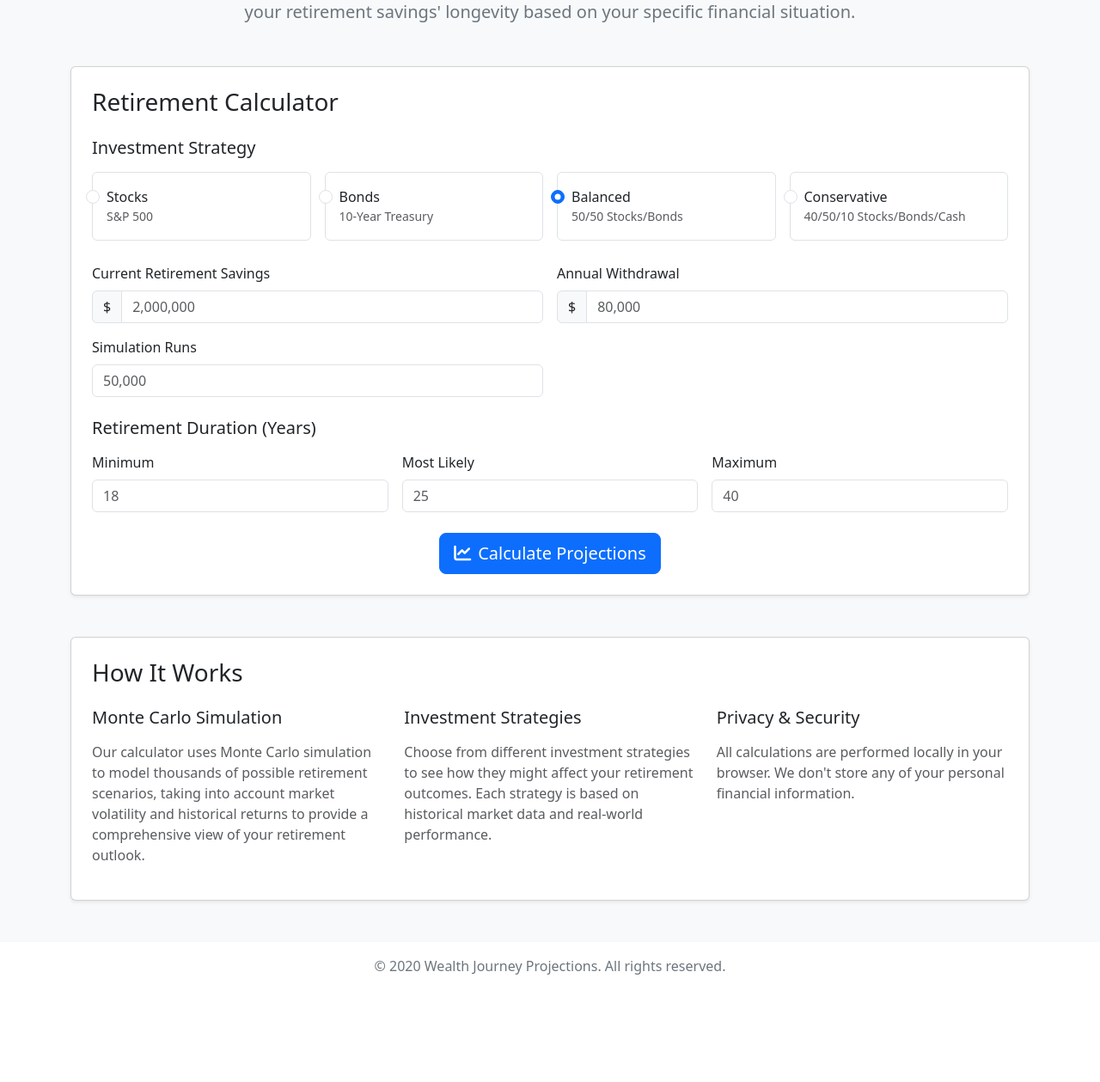
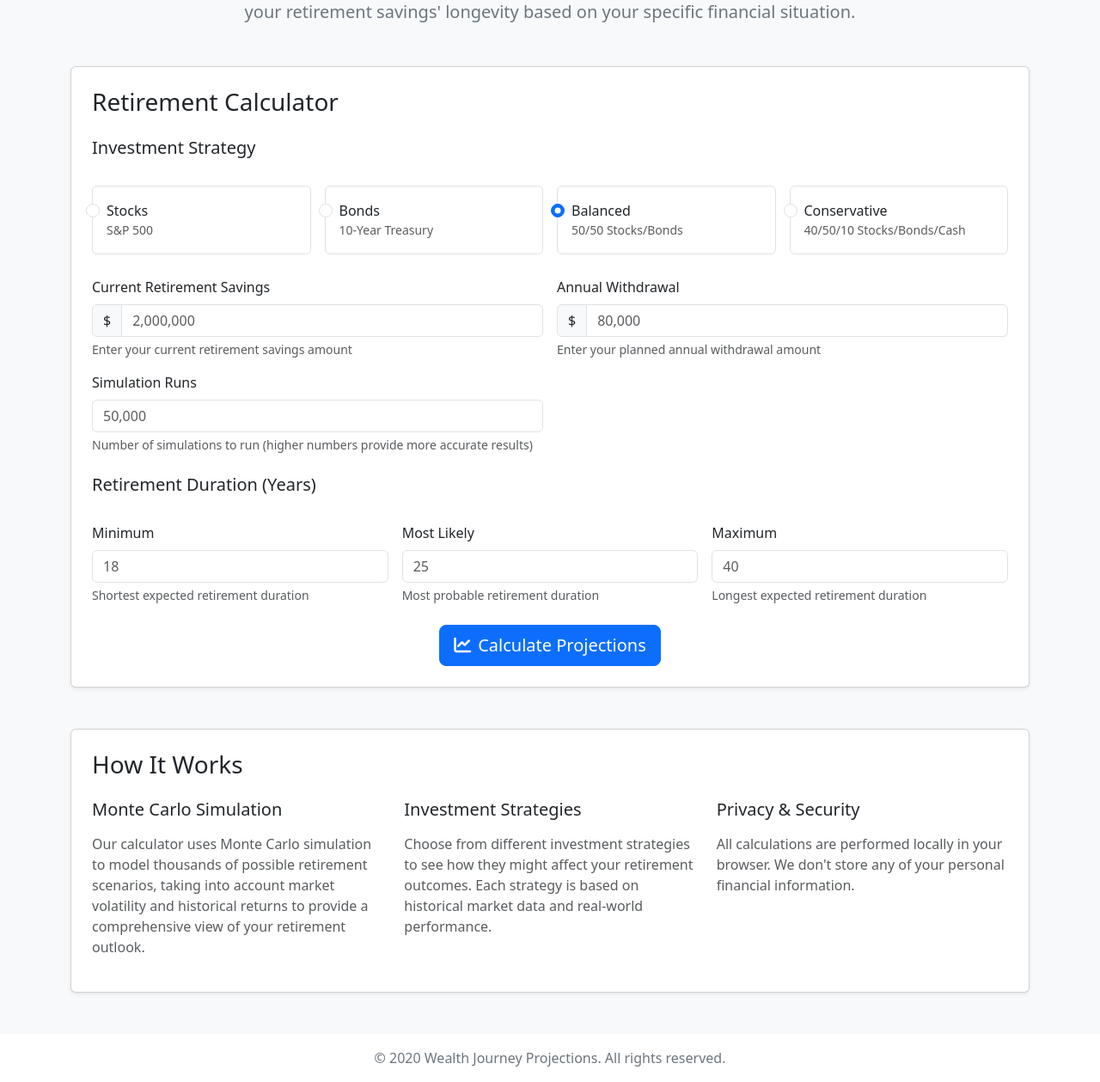
Before and after one commit to Brice-Financial-Projects/Wealth_Journey_Projections, a Flask app: template templates/home.html in a window 1280 px wide. Shown: the part 242-1501 px from the top of the page at 86% size. Before the commit the page ends 1376 px from the top, so only its background shows below. Run offline with Flask 3, Linux system fonts and the light colour scheme; the template is opened without the code that fills it: most values are stand-ins (such as "Sample title", 1, 10 or a date in 2020).

Commit message:
feat: enhance SEO and accessibility
- Improve meta tags and structured data for better search engine visibility
- Add comprehensive Open Graph and Twitter Card meta tags
- Implement semantic HTML structure with proper ARIA attributes
- Enhance form accessibility with descriptive labels and help text
- Add proper heading hierarchy and section organization
- Improve form validation with better user feedback
- Add descriptive help text for all form inputs
- Implement proper input constraints and validation
- Add structured data for better search engine understanding
- Improve social media sharing capabilities
- Add canonical URL to prevent duplicate content issues
- Enhance favicon support with multiple formats
- Add proper meta descriptions and keywords
- Improve navigation accessibility
- Add proper role attributes for better screen reader support

The changes significantly improve the application's SEO performance
and accessibility while maintaining all existing functionality.
The semantic structure and proper meta information will help
search engines better understand and rank the content.

```diff
--- a/templates/base.html
+++ b/templates/base.html
@@ -3,33 +3,37 @@
 <head>
     <meta charset="UTF-8">
     <meta name="viewport" content="width=device-width, initial-scale=1.0">
-    <meta name="description" content="{% block meta_description %} A financial retirement simulation model using the Monte Carlo Simulation methodology {% endblock %}">
-    <meta name="keywords" content="planning, wealth, projections, finance, finances, financial, retire, retirement, savings, nest-egg, nest egg, forecast model, simulation">
-    <meta name="robots" content="index, follow" >
+    <meta name="description" content="{% block meta_description %}A financial retirement simulation model using the Monte Carlo Simulation methodology to help you plan your retirement with confidence.{% endblock %}">
+    <meta name="keywords" content="retirement planning, wealth projections, financial planning, Monte Carlo simulation, retirement calculator, investment strategy, retirement savings, nest egg, financial forecast, retirement income">
+    <meta name="robots" content="index, follow">
+    <meta name="author" content="Wealth Journey Projections">
+    <meta name="theme-color" content="#0d6efd">
 
     <!-- Open Graph Meta Tags -->
-    <meta property="og:title" content="{% block og_title %}Wealth Journey Projections{% endblock og_title %}" />
-    <meta property="og:description" content="{% block og_description %}A financial retirement simulation model using the Monte Carlo Simulation methodology!{% endblock og_description %}" />
+    <meta property="og:title" content="{% block og_title %}Wealth Journey Projections - Retirement Planning Calculator{% endblock og_title %}" />
+    <meta property="og:description" content="{% block og_description %}Plan your retirement with confidence using our advanced Monte Carlo simulation model. Get accurate projections of your retirement savings' longevity.{% endblock og_description %}" />
     <meta property="og:type" content="website" />
     <meta property="og:url" content="{{ request.url }}" />
-    <meta property="og:image" content="{{ url_for('static', filename='images/og-image.jpg') }}"/>
-    <meta property="og:image:alt" content="A Wealth Journey Projections application." />
+    <meta property="og:image" content="{{ url_for('static', filename='images/og-image.jpg', _external=True) }}"/>
+    <meta property="og:image:alt" content="Wealth Journey Projections Retirement Calculator" />
     <meta property="og:site_name" content="Wealth Journey Projections" />
+    <meta property="og:locale" content="en_US" />
 
     <!-- Twitter Card Meta Tags -->
     <meta name="twitter:card" content="summary_large_image" />
     <meta name="twitter:site" content="@Choc_Lab_Lover" />
-    <meta name="twitter:title" content="{% block twitter_title %}Wealth Journey Projections{% endblock %}" />
-    <meta name="twitter:description" content="{% block twitter_description %}A financial retirement simulation model using the Monte Carlo Simulation methodology!{% endblock twitter_description%}" />
-    <meta name="twitter:image" content="{{ url_for('static', filename='images/twitter-image.jpg') }}" />
+    <meta name="twitter:creator" content="@Choc_Lab_Lover" />
+    <meta name="twitter:title" content="{% block twitter_title %}Wealth Journey Projections - Retirement Planning Calculator{% endblock %}" />
+    <meta name="twitter:description" content="{% block twitter_description %}Plan your retirement with confidence using our advanced Monte Carlo simulation model. Get accurate projections of your retirement savings' longevity.{% endblock twitter_description%}" />
+    <meta name="twitter:image" content="{{ url_for('static', filename='images/twitter-image.jpg', _external=True) }}" />
 
     <!-- Canonical URL -->
     <link rel="canonical" href="{{ request.url }}" />
 
     <!-- Favicon -->
     <link rel="icon" type="image/x-icon" href="{{ url_for('static', filename='images/favicon.ico') }}">
-    <link rel="icon" type="image/png" href="{{ url_for('static', filename='images/favicon.png') }}">
-    <link rel="apple-touch-icon" href="{{ url_for('static', filename='images/apple-touch-icon.png') }}">
+    <link rel="icon" type="image/png" sizes="32x32" href="{{ url_for('static', filename='images/favicon.png') }}">
+    <link rel="apple-touch-icon" sizes="180x180" href="{{ url_for('static', filename='images/apple-touch-icon.png') }}">
 
     <!-- Bootstrap CSS -->
     <link href="https://cdn.jsdelivr.net/npm/bootstrap@5.3.0/dist/css/bootstrap.min.css" rel="stylesheet">
@@ -40,30 +44,52 @@
     <!-- Font Awesome -->
     <link rel="stylesheet" href="https://cdnjs.cloudflare.com/ajax/libs/font-awesome/6.0.0/css/all.min.css">
 
-    <title>{% block title %} Wealth Journey Projection {% endblock %}</title>
+    <!-- Structured Data -->
+    <script type="application/ld+json">
+    {
+        "@context": "https://schema.org",
+        "@type": "WebApplication",
+        "name": "Wealth Journey Projections",
+        "description": "A financial retirement simulation model using the Monte Carlo Simulation methodology to help you plan your retirement with confidence.",
+        "url": "{{ request.url }}",
+        "applicationCategory": "FinanceApplication",
+        "operatingSystem": "Any",
+        "offers": {
+            "@type": "Offer",
+            "price": "0",
+            "priceCurrency": "USD"
+        },
+        "author": {
+            "@type": "Organization",
+            "name": "Wealth Journey Projections"
+        }
+    }
+    </script>
+
+    <title>{% block title %}Wealth Journey Projections - Retirement Planning Calculator{% endblock %}</title>
 </head>
 <body class="d-flex flex-column min-vh-100 bg-light">
-    <header class="bg-white shadow-sm fixed-top">
-        <nav class="navbar navbar-expand-lg navbar-light">
+    <header class="bg-white shadow-sm fixed-top" role="banner">
+        <nav class="navbar navbar-expand-lg navbar-light" role="navigation">
             <div class="container">
-                <a class="navbar-brand d-flex align-items-center" href="/">
-                    <i class="fas fa-chart-line text-primary me-2"></i>
+                <a class="navbar-brand d-flex align-items-center" href="/" aria-label="Wealth Journey Projections Home">
+                    <i class="fas fa-chart-line text-primary me-2" aria-hidden="true"></i>
                     <span class="fw-bold">Wealth Journey Projections</span>
                 </a>
                 <div class="d-flex">
-                    <a href="/#retire-form" class="nav-link text-secondary">
-                        <i class="fas fa-calculator me-1"></i>Calculator
+                    <a href="/#retire-form" class="nav-link text-secondary" aria-label="Go to Calculator">
+                        <i class="fas fa-calculator me-1" aria-hidden="true"></i>Calculator
                     </a>
                 </div>
             </div>
         </nav>
     </header>
 
-    <main class="flex-grow-1 pt-5 mt-4">
+    <main class="flex-grow-1 pt-5 mt-4" role="main">
         {% block content %}{% endblock %}
     </main>
 
-    <footer class="bg-white shadow-sm mt-auto">
+    <footer class="bg-white shadow-sm mt-auto" role="contentinfo">
         <div class="container py-3 text-center text-secondary">
             <p class="mb-0">&copy; {{ current_year }} Wealth Journey Projections. All rights reserved.</p>
         </div>
--- a/templates/home.html
+++ b/templates/home.html
@@ -1,27 +1,27 @@
 {% extends "base.html" %}
-{% block title %} Wealth Journey Projections {% endblock title %}
-{% block meta_description %}A financial retirement simulation model using the Monte Carlo Simulation methodology!{% endblock meta_description %}
+{% block title %}Wealth Journey Projections - Retirement Planning Calculator{% endblock title %}
+{% block meta_description %}Plan your retirement with confidence using our advanced Monte Carlo simulation model. Calculate your retirement savings' longevity and explore different investment strategies.{% endblock meta_description %}
 
 {% block content %}
 <div class="container py-5">
     <!-- Hero Section -->
-    <div class="text-center mb-5">
-        <h1 class="display-4 fw-bold text-primary mb-4">Welcome to Wealth Journey Projections</h1>
+    <section class="text-center mb-5" aria-labelledby="hero-heading">
+        <h1 id="hero-heading" class="display-4 fw-bold text-primary mb-4">Welcome to Wealth Journey Projections</h1>
         <p class="lead text-secondary">
             Plan your retirement with confidence using our advanced Monte Carlo simulation model.
             Get accurate projections of your retirement savings' longevity based on your specific financial situation.
         </p>
-    </div>
+    </section>
 
     <!-- Calculator Section -->
-    <div id="retire-form" class="card shadow-sm mb-5">
+    <section id="retire-form" class="card shadow-sm mb-5" aria-labelledby="calculator-heading">
         <div class="card-body p-4">
-            <h2 class="card-title h3 mb-4">Retirement Calculator</h2>
+            <h2 id="calculator-heading" class="card-title h3 mb-4">Retirement Calculator</h2>
 
             <form action="/results" method="POST" class="needs-validation" novalidate>
                 <!-- Investment Type Selection -->
-                <div class="mb-4">
-                    <h3 class="h5 mb-3">Investment Strategy</h3>
+                <fieldset class="mb-4">
+                    <legend class="h5 mb-3">Investment Strategy</legend>
                     <div class="row g-3">
                         <div class="col-md-6 col-lg-3">
                             <div class="form-check p-3 border rounded">
@@ -60,7 +60,7 @@
                             </div>
                         </div>
                     </div>
-                </div>
+                </fieldset>
 
                 <!-- Financial Inputs -->
                 <div class="row g-3 mb-4">
@@ -69,60 +69,66 @@
                         <div class="input-group">
                             <span class="input-group-text">$</span>
                             <input type="number" class="form-control" id="start_value" name="start_value"
-                                   placeholder="2,000,000" required>
+                                   placeholder="2,000,000" required min="0" step="1000">
                         </div>
+                        <div class="form-text">Enter your current retirement savings amount</div>
                     </div>
                     <div class="col-md-6">
                         <label for="withdrawal" class="form-label">Annual Withdrawal</label>
                         <div class="input-group">
                             <span class="input-group-text">$</span>
                             <input type="number" class="form-control" id="withdrawal" name="withdrawal"
-                                   placeholder="80,000" required>
+                                   placeholder="80,000" required min="0" step="1000">
                         </div>
+                        <div class="form-text">Enter your planned annual withdrawal amount</div>
                     </div>
                     <div class="col-md-6">
                         <label for="num_cases" class="form-label">Simulation Runs</label>
                         <input type="number" class="form-control" id="num_cases" name="num_cases"
-                               placeholder="50,000" required>
+                               placeholder="50,000" required min="1000" step="1000">
+                        <div class="form-text">Number of simulations to run (higher numbers provide more accurate results)</div>
                     </div>
                 </div>
 
                 <!-- Retirement Duration -->
-                <div class="mb-4">
-                    <h3 class="h5 mb-3">Retirement Duration (Years)</h3>
+                <fieldset class="mb-4">
+                    <legend class="h5 mb-3">Retirement Duration (Years)</legend>
                     <div class="row g-3">
                         <div class="col-md-4">
                             <label for="min_years" class="form-label">Minimum</label>
                             <input type="number" class="form-control" id="min_years" name="min_years"
-                                   placeholder="18" required>
+                                   placeholder="18" required min="1" max="100">
+                            <div class="form-text">Shortest expected retirement duration</div>
                         </div>
                         <div class="col-md-4">
                             <label for="most_likely_years" class="form-label">Most Likely</label>
                             <input type="number" class="form-control" id="most_likely_years" name="most_likely_years"
-                                   placeholder="25" required>
+                                   placeholder="25" required min="1" max="100">
+                            <div class="form-text">Most probable retirement duration</div>
                         </div>
                         <div class="col-md-4">
                             <label for="max_years" class="form-label">Maximum</label>
                             <input type="number" class="form-control" id="max_years" name="max_years"
-                                   placeholder="40" required>
+                                   placeholder="40" required min="1" max="100">
+                            <div class="form-text">Longest expected retirement duration</div>
                         </div>
                     </div>
-                </div>
+                </fieldset>
 
                 <!-- Submit Button -->
                 <div class="text-center">
                     <button type="submit" class="btn btn-primary btn-lg">
-                        <i class="fas fa-chart-line me-2"></i>Calculate Projections
+                        <i class="fas fa-chart-line me-2" aria-hidden="true"></i>Calculate Projections
                     </button>
                 </div>
             </form>
         </div>
-    </div>
+    </section>
 
     <!-- Information Section -->
-    <div class="card shadow-sm">
+    <section class="card shadow-sm" aria-labelledby="info-heading">
         <div class="card-body p-4">
-            <h2 class="card-title h3 mb-4">How It Works</h2>
+            <h2 id="info-heading" class="card-title h3 mb-4">How It Works</h2>
             <div class="row g-4">
                 <div class="col-md-4">
                     <h3 class="h5 mb-3">Monte Carlo Simulation</h3>
@@ -148,7 +154,7 @@
                 </div>
             </div>
         </div>
-    </div>
+    </section>
 </div>
 
 <!-- Form Validation Script -->
```
